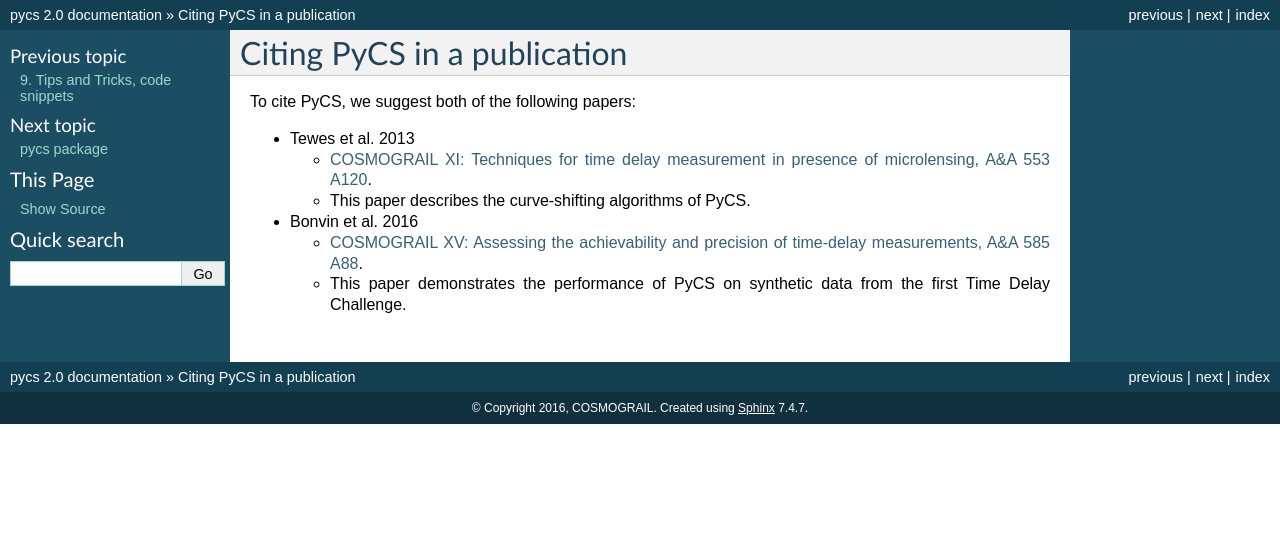
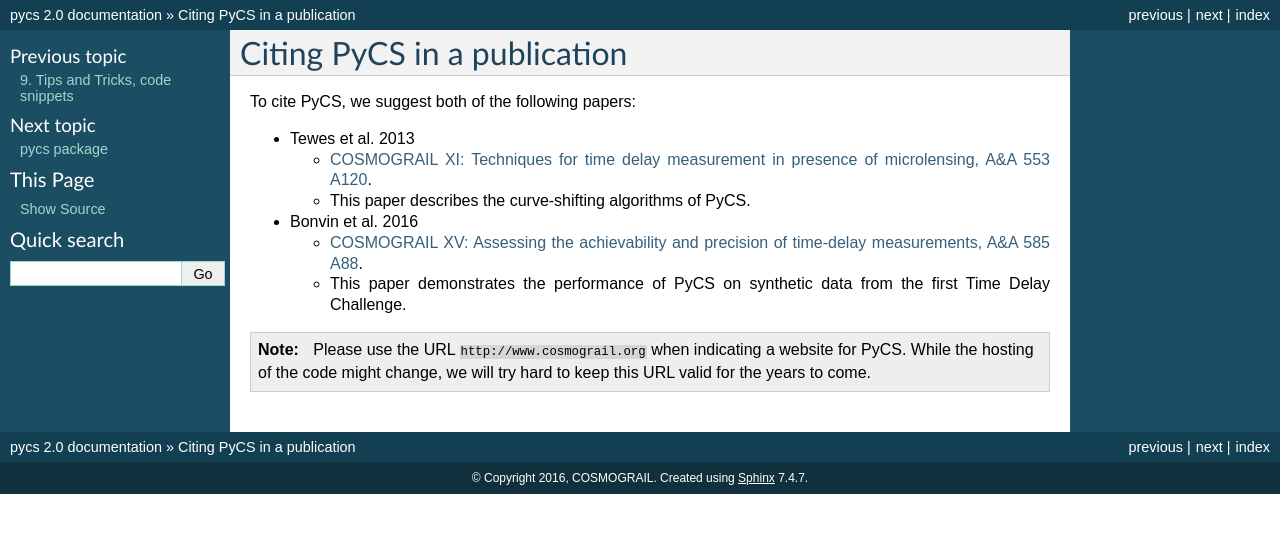
Before and after one commit to COSMOGRAIL/PyCS, a Sphinx documentation site: the page built from sphinx/source/citing.rst, in a window 1280 px wide. Shown: the top 533 px of the page. Built offline with Sphinx 7.4.7, drawn with Linux system fonts in a browser that asks for light colours; formulas are drawn with MathJax 3.

Commit message:
adding note about URL to use

```diff
--- a/sphinx/source/citing.rst
+++ b/sphinx/source/citing.rst
@@ -12,3 +12,6 @@
 
   - `COSMOGRAIL XV: Assessing the achievability and precision of time-delay measurements, A&A 585 A88 <http://dx.doi.org/10.1051/0004-6361/201526704>`_.
   - This paper demonstrates the performance of PyCS on synthetic data from the first Time Delay Challenge.
+
+
+.. note:: Please use the URL ``http://www.cosmograil.org`` when indicating a website for PyCS. While the hosting of the code might change, we will try hard to keep this URL valid for the years to come.
```
